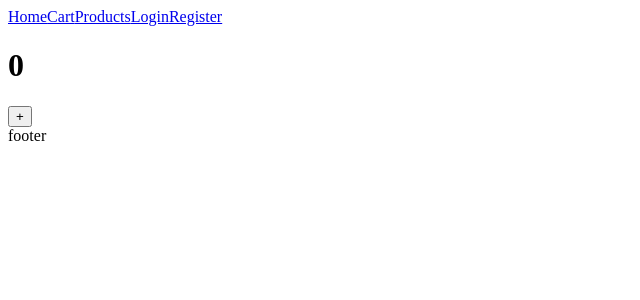
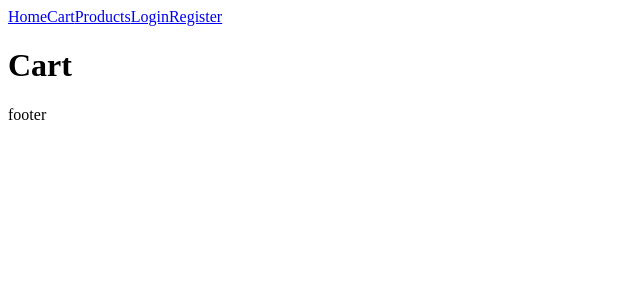
Before and after one commit to BaraaAlmassri/ECommerce_with_React, a React (Vite) app: page /cart in a window 1280 px wide. Shown: the top 300 px of the page, without its empty margins (0-640 px from the left). Built offline with nearby package versions, Linux system fonts and the light colour scheme; no server answers.

Commit message:
TokenStore (authStore)

```diff
--- a/src/pages/cart/Cart.jsx
+++ b/src/pages/cart/Cart.jsx
@@ -2,22 +2,23 @@ import React, { useEffect } from 'react'
 import axiosInstance from '../../api/axiosInstance'
 import axios from 'axios';
 import useCart from '../../hooks/useCart';
-import { useCounterStore } from '../../store/useCounterStore';
+
 import Button from '@mui/material/Button';
+import { useAuthStore } from '../../store/useAuthStore';
 
 export default function Cart() {
 
+  const Token = useAuthStore((state)=> state.token)
+  console.log(Token);
 
   const {data , isLoading , isError , error} = useCart();
 
 
-   const count = useCounterStore((state) => state.counter);
-   const inc = useCounterStore((state) => state.increment);
+
 
   return (
     <div>
-            <h1>{count}</h1>
-            <button onClick={inc}>+</button>
+            <h1>Cart</h1>
         </div>
   )
 }
--- a/src/pages/login/Login.jsx
+++ b/src/pages/login/Login.jsx
@@ -5,6 +5,7 @@ import { useForm } from 'react-hook-form';
 import axios from 'axios';
 import { yupResolver } from "@hookform/resolvers/yup"
 import { loginSchema } from '../../validations/LoginSchema';
+import { useAuthStore } from '../../store/useAuthStore';
 
 
 export default function Login() {
@@ -12,7 +13,7 @@ export default function Login() {
 
   const [serverErrors, setServerErrors] = useState([]);
 
-
+const setToken = useAuthStore((state)=> state.setToken);
 
   const { register, handleSubmit, formState: { errors, isSubmitting } } = useForm(
 
@@ -24,8 +25,9 @@ export default function Login() {
   const LoginForm = async (data) => {
     try {
       const response = await axios.post(`${import.meta.env.VITE_BURL}/auth/Account/Login`, data);
-      console.log(response.data.accessToken);
-      localStorage.setItem("accessToken",response.data.accessToken);
+
+      setToken(response.data.accessToken);
+
     } catch (err) {
       setServerErrors(err.response.data.errors);
     }
--- /dev/null
+++ b/src/store/useAuthStore.jsx
@@ -0,0 +1,17 @@
+import { create } from "zustand";
+
+export const useAuthStore = create((set) => ({
+    token:localStorage.getItem('accessToken'),
+    setToken:(newToken)=>{
+         set({
+            token:newToken
+         });
+         localStorage.setItem('accessToken' , newToken);
+    },
+    logout:()=>{
+        set({
+            token:null
+        })
+        localStorage.removeItem('accessToken');
+    }
+}) )
--- a/src/store/useCounterStore.jsx
+++ /dev/null
@@ -1,11 +0,0 @@
-import { create } from "zustand";
-
-export const useCounterStore = create((set)=> ({
-
-    counter : 0 ,
-    increment : (state)=>{
-        set((state)=> ({
-            counter:state.counter +1
-        }))
-    }
-}))
```
